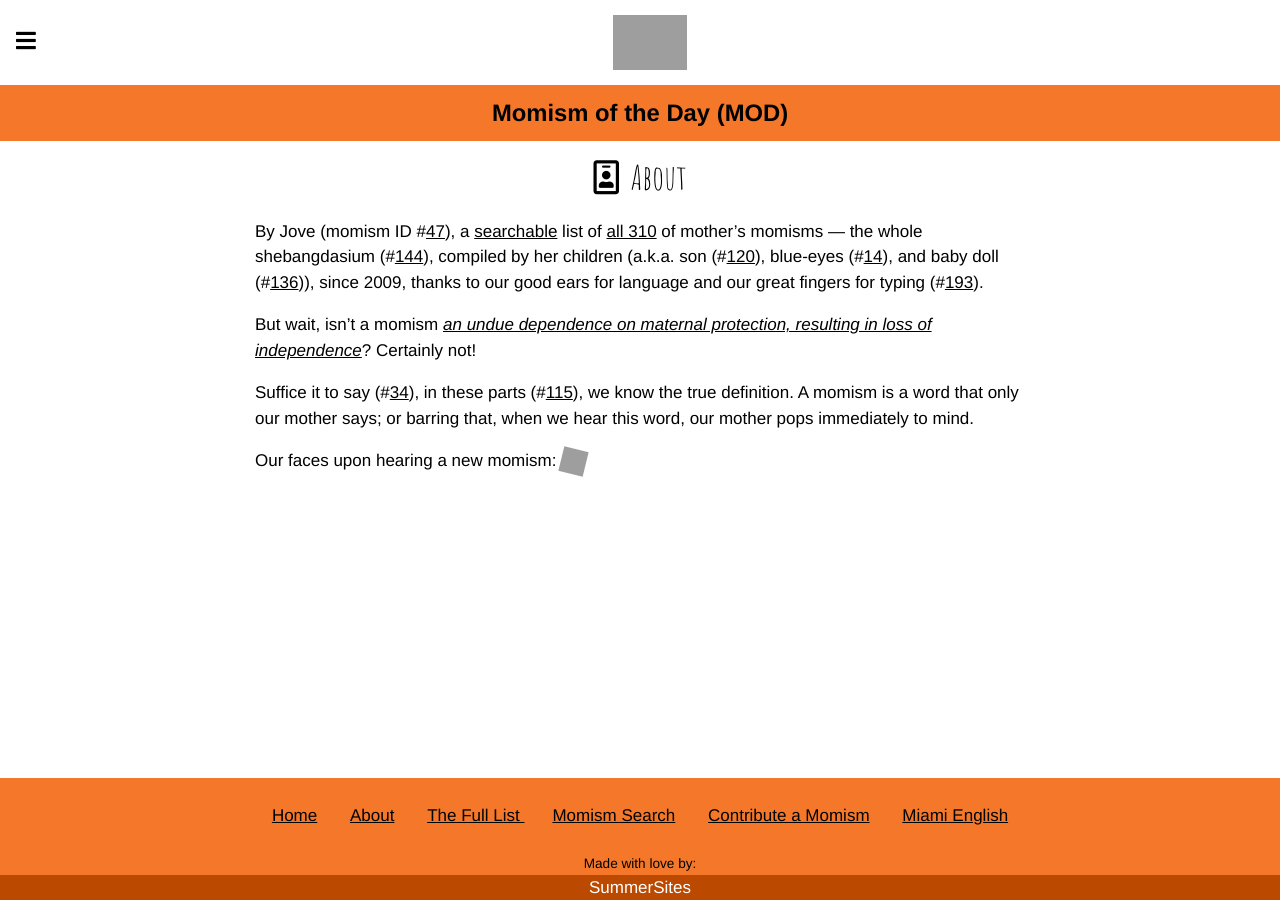
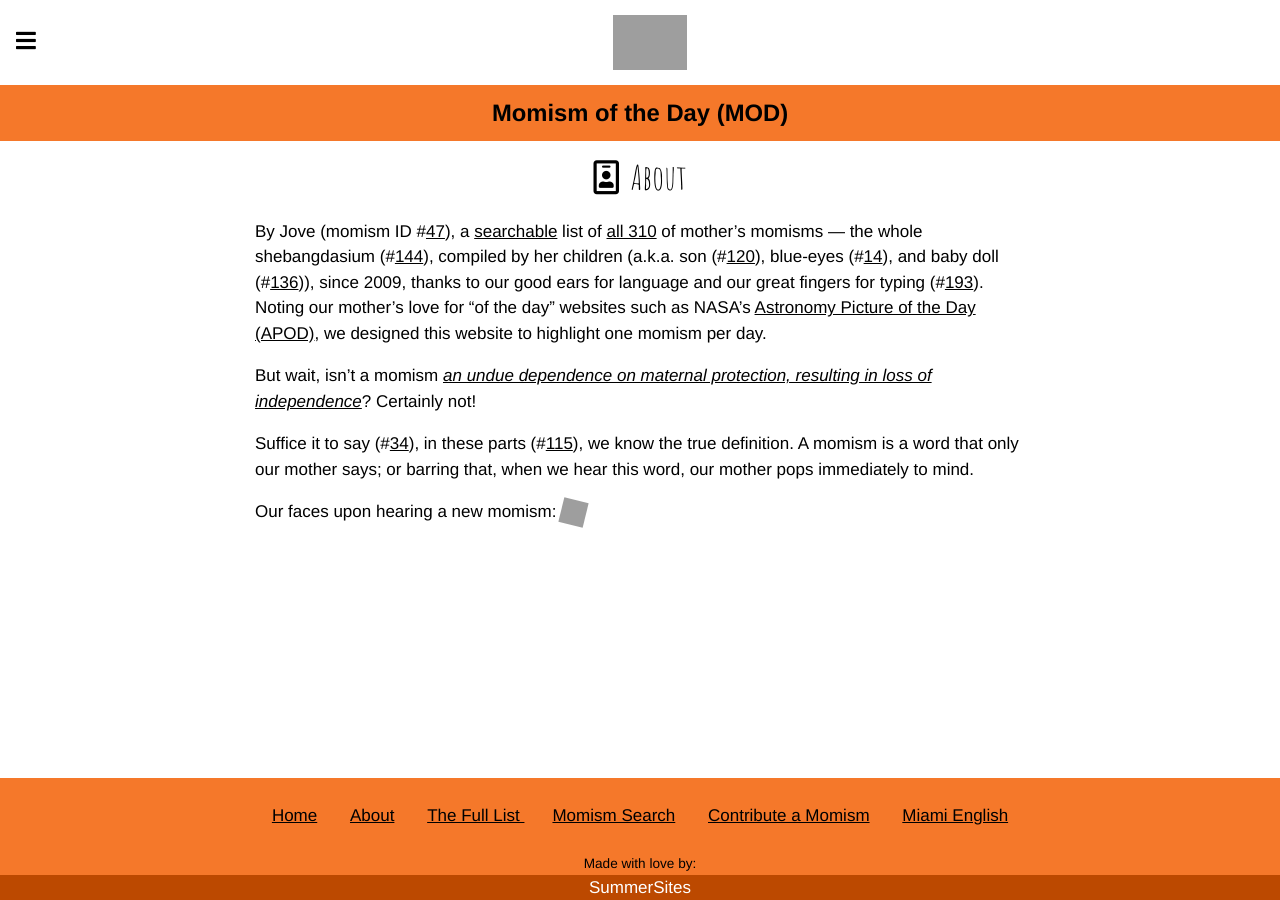
Before and after one commit to summerhays/new_momisms, a Jekyll site: the page built from _pages/about.md, in a window 1280 px wide. Built offline with Jekyll 4.4.1, drawn with Linux system fonts in a browser that asks for light colours; some web fonts are replaced; comment, search, counter and statistics services are not loaded; grey boxes are pictures that could not be loaded.

Commit message:
apod reference

```diff
--- a/_pages/about.md
+++ b/_pages/about.md
@@ -2,7 +2,7 @@
 title: <i class="far fa-id-badge"></i>&nbsp; About
 id: about
 ---
-By Jove (momism ID #[47](/list.html#momism_id47)),  a [searchable](search.html) list of [all {{ site.data.momisms.size }}](list.html) of mother's momisms — the whole shebangdasium (#[144](/list.html#momism_id144)), compiled by her children (a.k.a. son (#[120](/list.html#momism_id120)), blue-eyes (#[14](list.html#momism_id14)), and baby doll (#[136](/list.html#momism_id136))), since 2009, thanks to our good ears for language and our great fingers for typing (#[193](/list.html#momism_id193)).
+By Jove (momism ID #[47](/list.html#momism_id47)),  a [searchable](search.html) list of [all {{ site.data.momisms.size }}](list.html) of mother's momisms — the whole shebangdasium (#[144](/list.html#momism_id144)), compiled by her children (a.k.a. son (#[120](/list.html#momism_id120)), blue-eyes (#[14](list.html#momism_id14)), and baby doll (#[136](/list.html#momism_id136))), since 2009, thanks to our good ears for language and our great fingers for typing (#[193](/list.html#momism_id193)). Noting our mother's love for "of the day" websites such as NASA's [Astronomy Picture of the Day (APOD)](https://apod.nasa.gov/apod/){: rel="noopener" target="_blank"}, we designed this website to highlight one momism per day.
 
 But wait, isn't a momism [_an undue dependence on maternal protection, resulting in loss of independence_](https://www.dictionary.com/browse/momism)? Certainly not!
 
```
Also changed, not shown: _pages/resources.md (+9 -9 lines).
